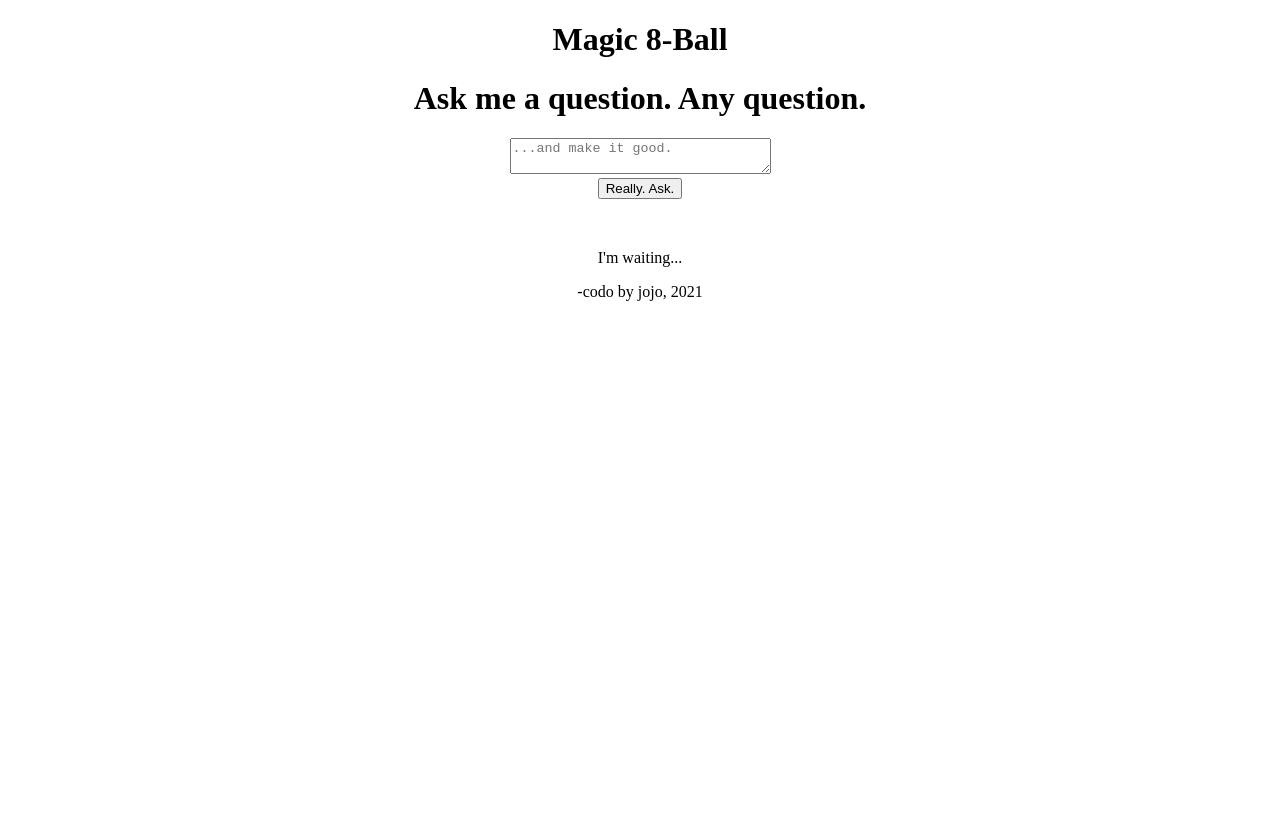
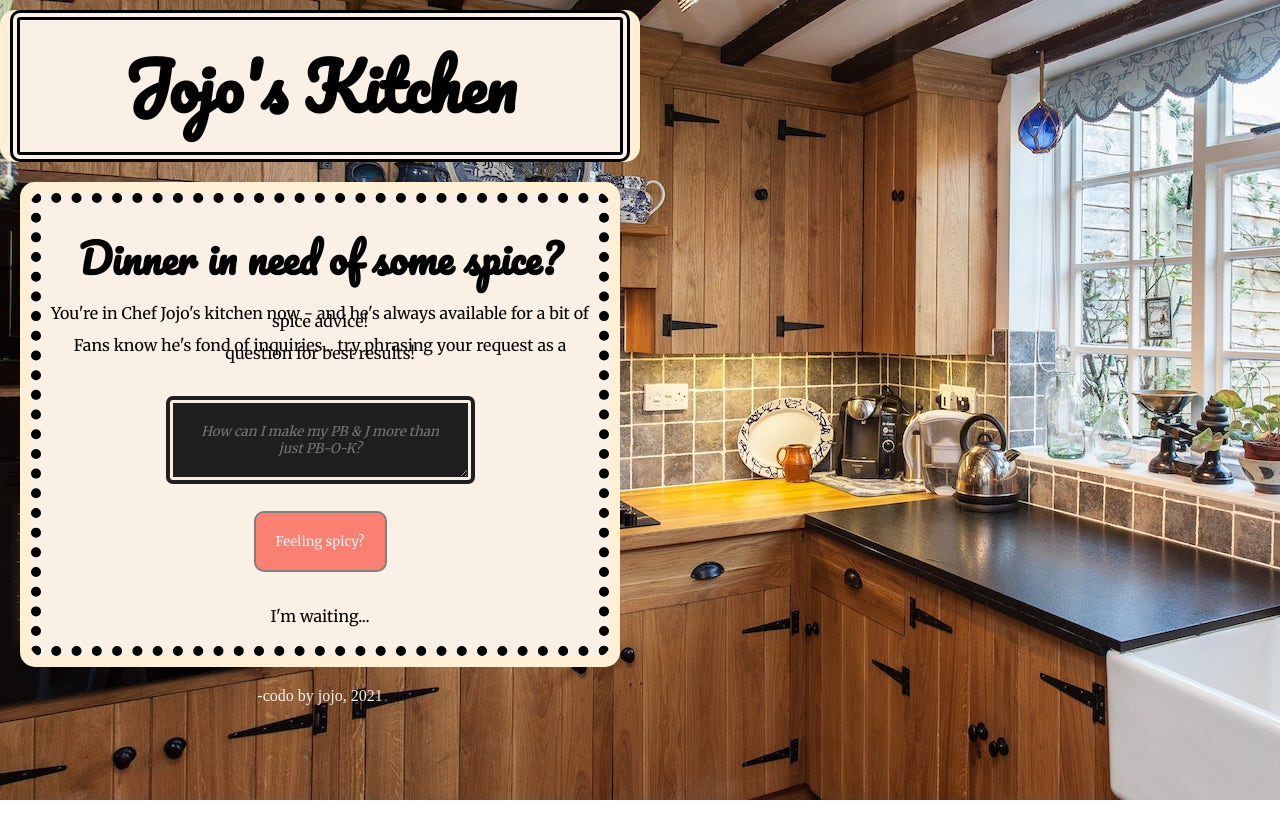
Before and after one commit to jlaurentpdx/lab-02-magic-8-ball-code201, a website with bundled scripts: page index.html in a window 1280 px wide. After the commit the page ends 800 px from the top, so only its background shows below. Built offline with nearby package versions, Linux system fonts and the light colour scheme.

Commit message:
added core CSS, restyled for new theme

```diff
--- a/index.html
+++ b/index.html
@@ -9,27 +9,36 @@
     <link rel="stylesheet" href="./styles/reset.css">
     <link rel="stylesheet" href="./styles/style.css">
     <link rel="stylesheet" href="./styles/home.css">
-    <title>Magic 8-Ball</title>
+    <link rel="preconnect" href="https://fonts.googleapis.com">
+    <link rel="preconnect" href="https://fonts.gstatic.com" crossorigin>
+    <link href="https://fonts.googleapis.com/css2?family=Merriweather&family=Pacifico&display=swap" rel="stylesheet">
+    <title>That's a-spicy a-8-Ball!</title>
 </head>
 
 <body>
-    <header><h1>Magic 8-Ball</h1></header>
+    <section id = "left-container">
+        <header><h1>Jojo's Kitchen</h1></header>
         <main>
-        <h1>Ask me a question. <em>Any</em> question.</h1>
+            <section id="container">
+                <h2>Dinner in need of some <em>spice?</em></h2>
+                <p>You're in Chef Jojo's kitchen now - and he's <em>always</em> available for a bit of spice advice!</p>
+                <p>Fans know he's fond of inquiries... try phrasing your request as a question for best results!</p>
                 <textarea
                     id="input"
                     cols="30"
                     rows="2"
-            placeholder="...and make it good."></textarea>
+                    placeholder="How can I make my PB & J more than just PB-O-K?"></textarea>
                 <br>
-        <button id="button">Really. Ask.</button>
+                <button id="button">Feeling <em>spicy</em>?</button>
 
                 <p id="question">...</p>
                 <p id="answer-display">I'm waiting...</p>
+            </section>
         </main>
         <footer>
             -codo by jojo, 2021
         </footer>
+    </section>
     <script type="module" src="./app.js"></script>
 </body>
 
--- a/styles/style.css
+++ b/styles/style.css
@@ -1,5 +1,99 @@
 body {
+    display: grid;
+    grid-template-columns: 50%;
+    background-image: url(../assets/kitchen-img.jpg);
+    background-position: 10%;
     text-align: center;
+    padding-top: 20px;
+    padding-left: 20px;
+}
+
+h1, h2, footer {
+    font-family: 'Pacifico', cursive;
+}
+
+p, textarea, button {
+    font-family: 'Merriweather', serif;
+    text-align: center;
+}
+
+header {
+    background-color: papayawhip;
+    border-radius: 15px;
+    height: min-content;
+    min-width: 600px;
+    margin: 20px;
+    padding: 1px;
+}
+
+h1 {
+    font-size: 4rem;
+    background-color: linen;
+    border: 10px double black;
+    border-radius: 10px;
+    margin: 10px;
+    padding: 10px;
+}
+
+main {
+    font-size: 1rem;
+    background-color: papayawhip;
+    border-radius: 15px;
+    margin: 20px;
+    height: max-content;
+    padding: 1px;
+}
+
+#container {
+    background-color: linen;
+    border: 10px dotted black;
+    border-radius: 10px;
+    margin: 10px;
+    padding: 10px;
+}
+
+p {
+    line-height: 50%;
+    padding: 0;
+}
+
+textarea {
+    padding: 20px;
+    margin: 20px;
+    border: 10px double linen;
+    border-radius: 10px;
+    background-color: #1f1f1f;
+    color: whitesmoke;
+}
+
+textarea:empty {
+    font-style: italic;
+}
+
+button {
+    padding: 20px;
+    border: 2px double gray;
+    border-radius: 10px;
+    color: whitesmoke;
+    background-color: salmon;
+}
+
+button:hover {
+    background-color: crimson;
+    color: whitesmoke;
+}
+
+h2 {
+    font-size: 2.5rem;
+    margin: 10px 0 0 0;
+}
+
+em {
+    font-style: italic;
+}
+
+footer {
+    color: linen;
 }
 
 #question {
```
Also changed, not shown: assets/kitchen-img.jpg (added). Lines whose indentation alone changed are shown as unchanged.
